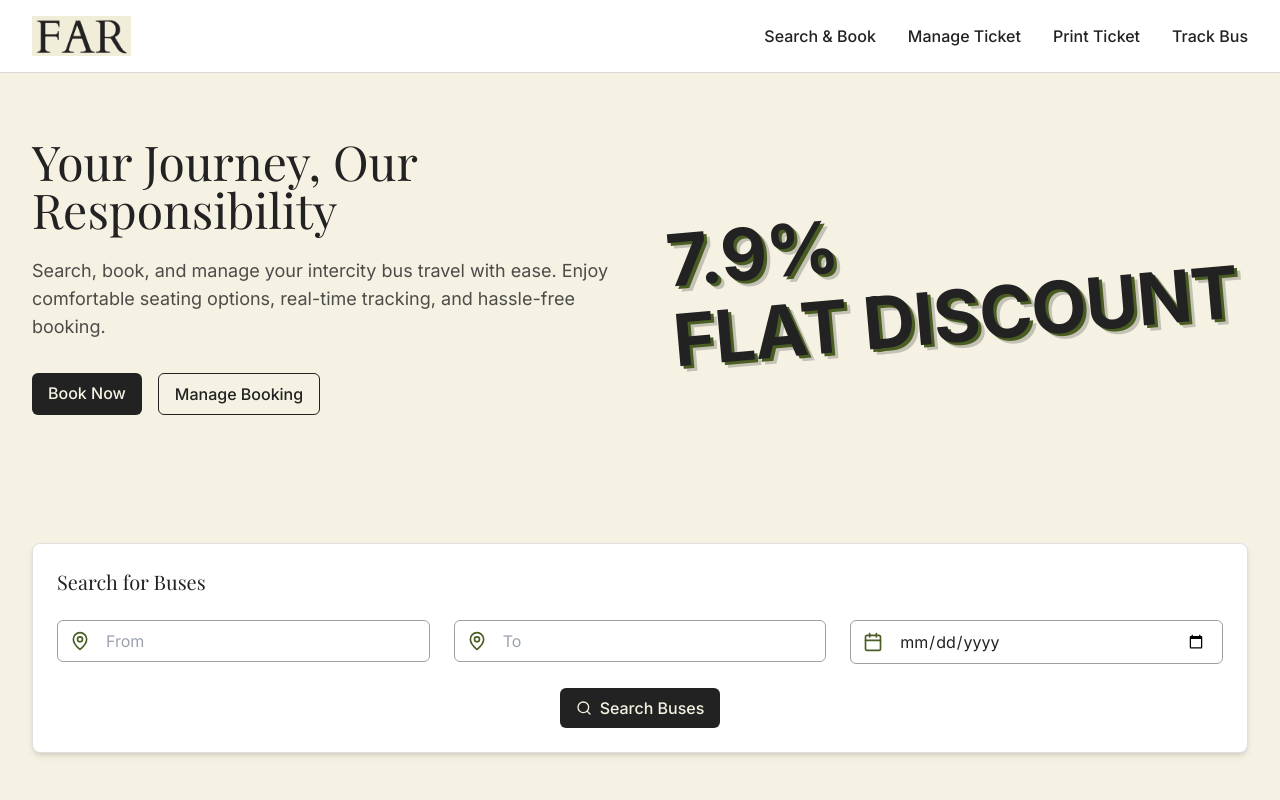
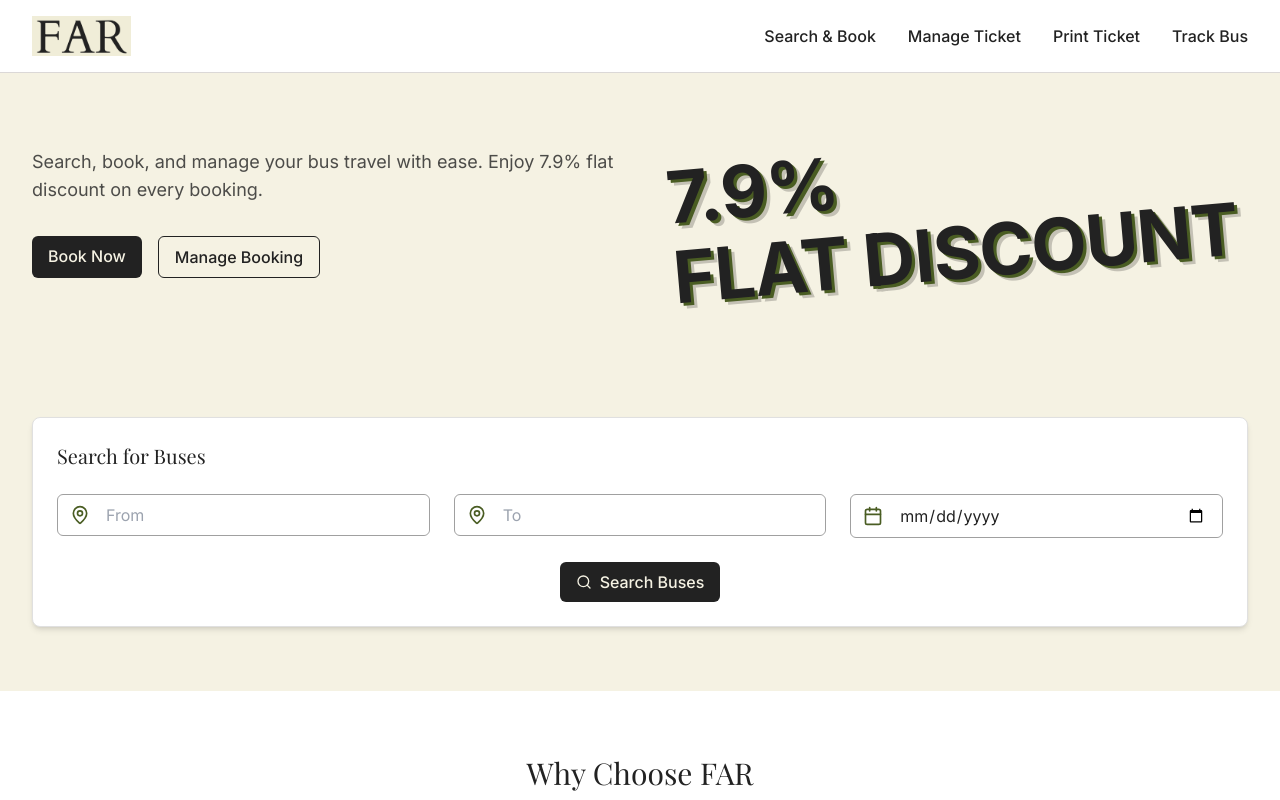
Before and after one commit to sankaravignesh1/far-bus-journey, a React (Vite) app: page / in a window 1280 px wide. Shown: the top 800 px of the page. Built offline with nearby package versions, Linux system fonts and the light colour scheme.

Commit message:
Visual edit in Lovable
Edited UI in Lovable

```diff
--- a/src/pages/Index.tsx
+++ b/src/pages/Index.tsx
@@ -1,24 +1,16 @@
-
 import React from 'react';
 import Layout from '../components/Layout';
 import SearchForm from '../components/SearchForm';
 import { Bus, Truck, Filter, MapPin, Clock } from 'lucide-react';
 import { Link } from 'react-router-dom';
-
 const Index = () => {
-  return (
-    <Layout>
+  return <Layout>
       <section className="bg-far-cream py-16">
         <div className="container-custom">
           <div className="grid grid-cols-1 md:grid-cols-2 gap-8 items-center">
             <div className="order-2 md:order-1">
-              <h1 className="text-4xl md:text-5xl font-serif mb-6">
-                Your Journey, Our Responsibility
-              </h1>
-              <p className="text-lg mb-8 text-far-black/80">
-                Search, book, and manage your intercity bus travel with ease.
-                Enjoy comfortable seating options, real-time tracking, and hassle-free booking.
-              </p>
+
+              <p className="text-lg mb-8 text-far-black/80">Search, book, and manage your bus travel with ease. Enjoy 7.9% flat discount on every booking.</p>
               <div className="flex flex-wrap gap-4">
                 <a href="#search" className="btn-primary">
                   Book Now
@@ -30,9 +22,9 @@ const Index = () => {
             </div>
             <div className="order-1 md:order-2 flex items-center justify-center">
               <div className="text-5xl md:text-7xl font-bold text-far-black transform rotate-[-5deg]" style={{
-                textShadow: "3px 3px 0 #4a5d23, 6px 6px 0 rgba(0,0,0,0.2)",
-                letterSpacing: "-1px"
-              }}>
+              textShadow: "3px 3px 0 #4a5d23, 6px 6px 0 rgba(0,0,0,0.2)",
+              letterSpacing: "-1px"
+            }}>
                 7.9% <span className="block md:mt-2">FLAT DISCOUNT</span>
               </div>
             </div>
@@ -110,8 +102,6 @@ const Index = () => {
           </div>
         </div>
       </section>
-    </Layout>
-  );
+    </Layout>;
 };
-
 export default Index;
```
